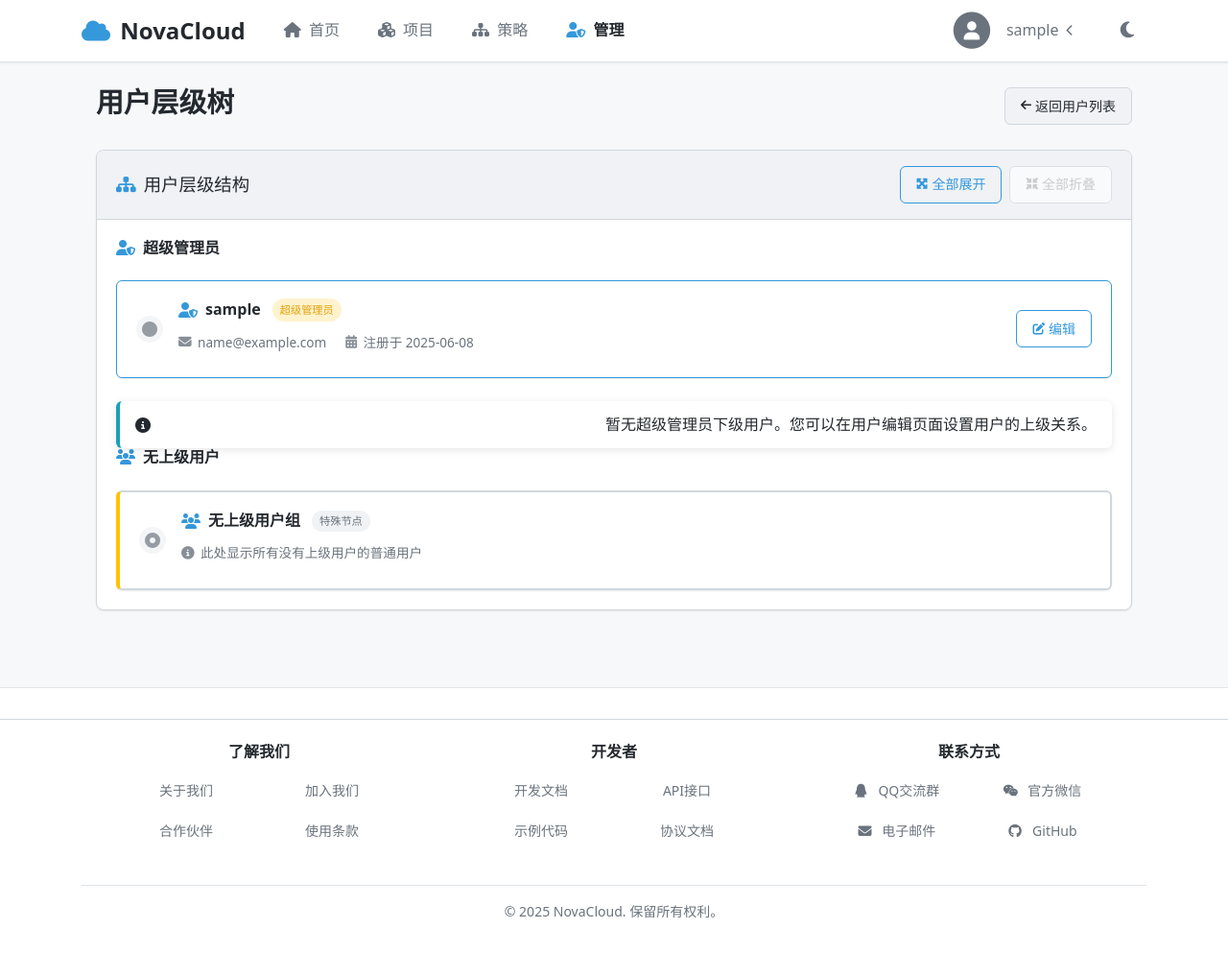
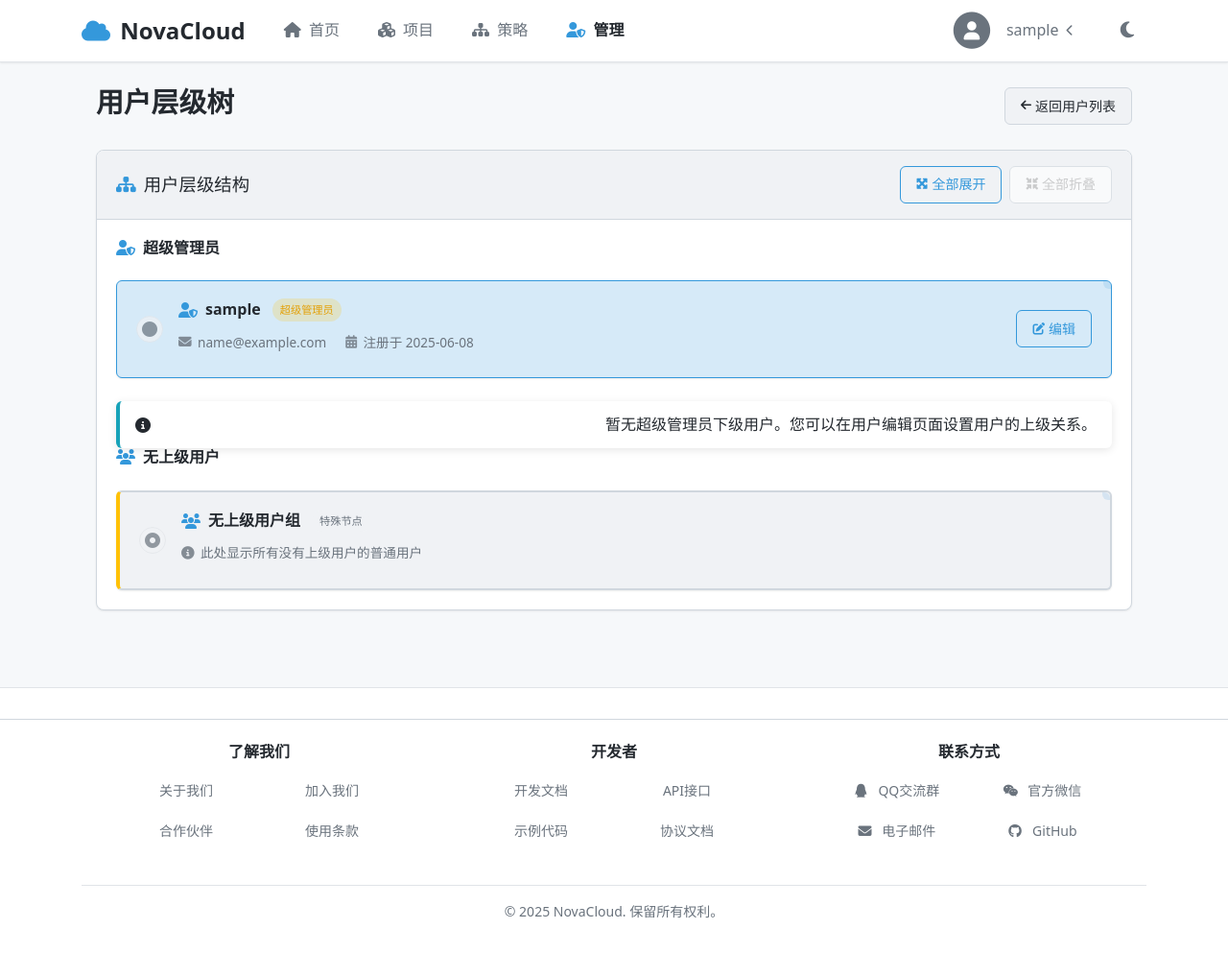
Before and after one commit to Miraitowa-la/NovaCloud, a Django app: page /manage/users/hierarchy/ in a window 1280 px wide. Shown: the whole page at 96% size. Run offline with Django 5.2, Linux system fonts and the light colour scheme; the visitor is signed in with stand-in values (Sample User, id 1); data comes from the database, SQL or seed files in the repository.

Commit message:
优化"用户层级树"总体架构: 1.未定义颜色修复

```diff
--- a/static/css/style.css
+++ b/static/css/style.css
@@ -15,6 +15,13 @@
     --color-danger: #dc3545;
     --color-warning: #ffc107;
     --color-info: #17a2b8;
+
+    /* RGB变量，用于透明效果 */
+    --color-secondary-rgb: 108, 117, 125;
+    --color-success-rgb: 40, 167, 69;
+    --color-danger-rgb: 220, 53, 69;
+    --color-warning-rgb: 255, 193, 7;
+    --color-info-rgb: 23, 162, 184;
 
     /* 背景 */
     --background-body: #f6f8fa;
@@ -71,6 +78,13 @@
     --color-primary-hover: #79b6ff;
     --color-primary-active: #388bfd;
     --color-primary-rgb: 88, 166, 255;
+
+    /* RGB变量，用于透明效果 */
+    --color-secondary-rgb: 108, 117, 125;
+    --color-success-rgb: 40, 167, 69;
+    --color-danger-rgb: 220, 53, 69;
+    --color-warning-rgb: 255, 193, 7;
+    --color-info-rgb: 23, 162, 184;
 
     /* 背景 */
     --background-body: #0d1117;
--- a/templates/admin_panel/user_hierarchy.html
+++ b/templates/admin_panel/user_hierarchy.html
@@ -6,6 +6,30 @@
 
 {% block extra_head_css %}
 <style>
+    /* 添加缺失的CSS变量 */
+    :root {
+        --color-primary-transparent: rgba(var(--color-primary-rgb), 0.2);
+        --background-card: var(--background-default);
+        --border-light: var(--border-muted);
+        --background-secondary: var(--background-muted);
+        --background-light: var(--background-muted);
+        --background-danger-light: rgba(var(--color-danger-rgb), 0.1);
+        --color-danger-transparent: rgba(var(--color-danger-rgb), 0.3);
+    }
+
+    /* 为暗色模式提供相同的变量 */
+    body.dark-mode,
+    html.theme-dark,
+    html[data-theme='dark'] {
+        --color-primary-transparent: rgba(var(--color-primary-rgb), 0.2);
+        --background-card: var(--background-default);
+        --border-light: var(--border-muted);
+        --background-secondary: var(--background-muted);
+        --background-light: var(--background-muted);
+        --background-danger-light: rgba(var(--color-danger-rgb), 0.1);
+        --color-danger-transparent: rgba(var(--color-danger-rgb), 0.3);
+    }
+
     /* 基础树形结构 */
     .user-tree {
         margin-left: 0;
@@ -44,7 +68,7 @@
         display: flex;
         align-items: center;
         padding: 0.85rem 1.25rem;
-        background-color: var(--background-card);
+        background-color: var(--background-default);
         border: 1px solid var(--border-default);
         border-radius: var(--border-radius-md);
         box-shadow: var(--shadow-sm);
@@ -148,24 +172,24 @@
         border-radius: 50%;
         transition: all 0.25s;
         background-color: var(--background-default);
-        border: 1px solid var(--border-light);
+        border: 1px solid var(--border-muted);
     }
 
     .toggle-children:hover {
-        background-color: var(--color-primary-transparent);
+        background-color: rgba(var(--color-primary-rgb), 0.2);
         transform: rotate(15deg);
     }
 
     .toggle-children:focus {
         outline: none;
-        box-shadow: 0 0 0 2px var(--color-primary-transparent);
+        box-shadow: 0 0 0 2px rgba(var(--color-primary-rgb), 0.2);
     }
 
     .toggle-children.no-children {
         color: var(--text-muted);
         cursor: default;
         background-color: var(--background-muted);
-        border-color: var(--border-light);
+        border-color: var(--border-muted);
         opacity: 0.7;
     }
 
@@ -384,8 +408,8 @@
 
     /* 禁用状态高亮 */
     .inactive-user .user-tree-node {
-        border-color: var(--color-danger-transparent);
-        background-color: var(--background-danger-light);
+        border-color: rgba(var(--color-danger-rgb), 0.3);
+        background-color: rgba(var(--color-danger-rgb), 0.1);
     }
 
     /* 用户级别指示 */
@@ -541,7 +565,7 @@
     }
 
     .super-admin-node > .user-tree-node {
-        background-color: var(--color-primary-transparent);
+        background-color: rgba(var(--color-primary-rgb), 0.2);
         border-color: var(--color-primary);
     }
 
@@ -550,12 +574,12 @@
     }
 
     .root-node > .user-tree-node {
-        background-color: var(--background-secondary);
+        background-color: var(--background-muted);
         border-width: 2px;
     }
 
     .root-node-reference .user-tree-node {
-        background-color: var(--background-light);
+        background-color: var(--background-muted);
     }
 
     .user-tree-node.not-draggable {
@@ -613,12 +637,12 @@
 
     /* 特殊根节点（无上级用户）样式 */
     .special-root-node > .user-tree-node {
-        background-color: var(--background-light);
+        background-color: var(--background-muted);
         border-left: 4px solid var(--color-warning);
     }
 
     .orphan-node {
-        background-color: var(--background-light);
+        background-color: var(--background-muted);
         border-left: 4px solid var(--color-info) !important;
     }
 
@@ -638,7 +662,7 @@
         right: 0;
         width: 8px;
         height: 8px;
-        background-color: var(--color-danger-transparent);
+        background-color: rgba(var(--color-danger-rgb), 0.3);
         border-radius: 0 var(--border-radius-md) 0 var(--border-radius-md);
         transition: all 0.2s ease;
         opacity: 0.7;
```
